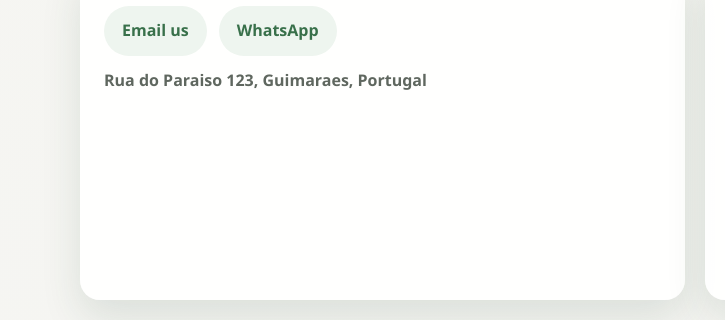
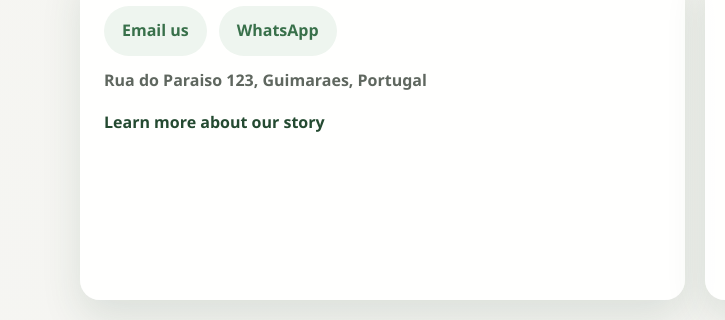
Before and after one commit to Thecreative1/MartinsBungalowRetreat, a plain HTML site: page index.html in a window 1280 px wide. Shown: the part 2785-3105 px from the top of the page, 0-725 px from the left. Drawn offline with Linux system fonts and the light colour scheme.

Commit message:
Update index.html
d

```diff
--- a/index.html
+++ b/index.html
@@ -353,6 +353,20 @@
       font-weight: 600;
     }
 
+    .about-link-wrap {
+      margin: 16px 0 0;
+    }
+
+    .about-link-secondary {
+      color: var(--forest-dark);
+      font-weight: 700;
+      text-decoration: none;
+    }
+
+    .about-link-secondary:hover {
+      color: var(--forest);
+    }
+
     iframe {
       width: 100%;
       min-height: 280px;
@@ -600,6 +614,9 @@
             <a class="contact-link" href="https://wa.me/351912345678" target="_blank" rel="noopener noreferrer" id="whatsapp-link">WhatsApp</a>
           </div>
           <p class="address" id="address">Rua do Paraiso 123, Guimaraes, Portugal</p>
+          <p class="about-link-wrap">
+            <a class="about-link-secondary" href="retreat.html#about" id="about-link">Learn more about our story</a>
+          </p>
         </div>
         <div class="map-panel">
           <iframe
@@ -670,6 +687,7 @@
         contactTxt: "Any questions? Reach out by WhatsApp or email, and use the map below to find the retreat.",
         email: "Email us",
         whatsapp: "WhatsApp",
+        aboutLink: "Learn more about our story",
         address: "Rua do Paraiso 123, Guimaraes, Portugal",
         footer: "Made in Portugal for slow, memorable stays - 2026 Martins Bungalow Retreat",
         mapTitle: "Martins Bungalow Retreat location map"
@@ -724,6 +742,7 @@
         contactTxt: "Tem perguntas? Fale connosco por WhatsApp ou email e use o mapa abaixo para encontrar o refugio.",
         email: "Enviar email",
         whatsapp: "WhatsApp",
+        aboutLink: "Conheca a nossa historia",
         address: "Rua do Paraiso 123, Guimaraes, Portugal",
         footer: "Feito em Portugal para estadias calmas e memoraveis - 2026 Martins Bungalow Retreat",
         mapTitle: "Mapa de localizacao do Martins Bungalow Retreat"
@@ -778,6 +797,7 @@
         contactTxt: "Vragen? Neem contact op via WhatsApp of e-mail en gebruik de kaart hieronder om het verblijf te vinden.",
         email: "E-mail ons",
         whatsapp: "WhatsApp",
+        aboutLink: "Lees ons familieverhaal",
         address: "Rua do Paraiso 123, Guimaraes, Portugal",
         footer: "Gemaakt in Portugal voor rustige, memorabele verblijven - 2026 Martins Bungalow Retreat",
         mapTitle: "Locatiekaart van Martins Bungalow Retreat"
@@ -832,6 +852,7 @@
         contactTxt: "Tienes preguntas? Escribenos por WhatsApp o correo y usa el mapa de abajo para encontrar el alojamiento.",
         email: "Enviar correo",
         whatsapp: "WhatsApp",
+        aboutLink: "Conoce nuestra historia",
         address: "Rua do Paraiso 123, Guimaraes, Portugal",
         footer: "Hecho en Portugal para estancias tranquilas y memorables - 2026 Martins Bungalow Retreat",
         mapTitle: "Mapa de ubicacion de Martins Bungalow Retreat"
@@ -886,6 +907,7 @@
       "contact-txt": "contactTxt",
       "email-link": "email",
       "whatsapp-link": "whatsapp",
+      "about-link": "aboutLink",
       address: "address",
       "footer-text": "footer"
     };
```
